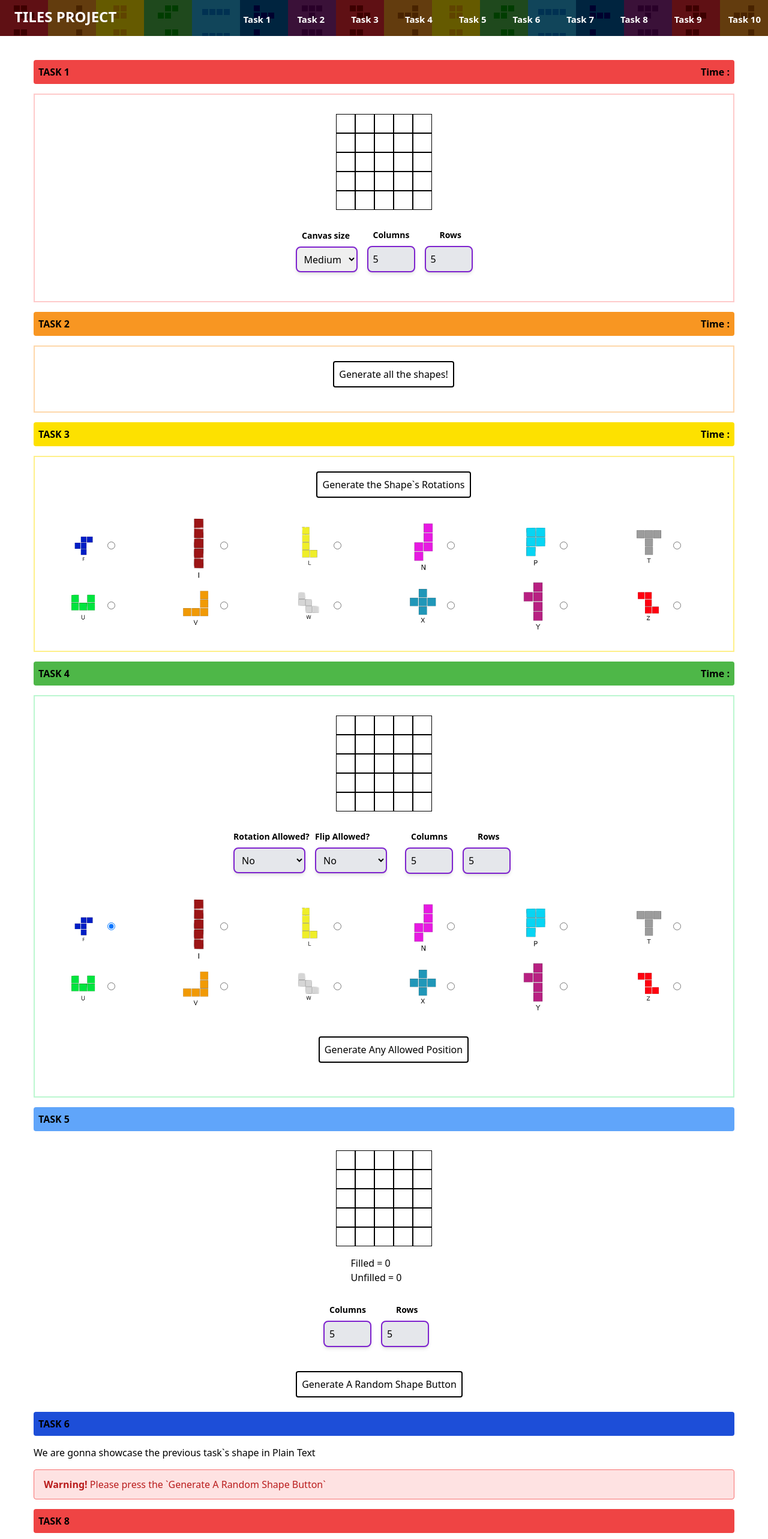
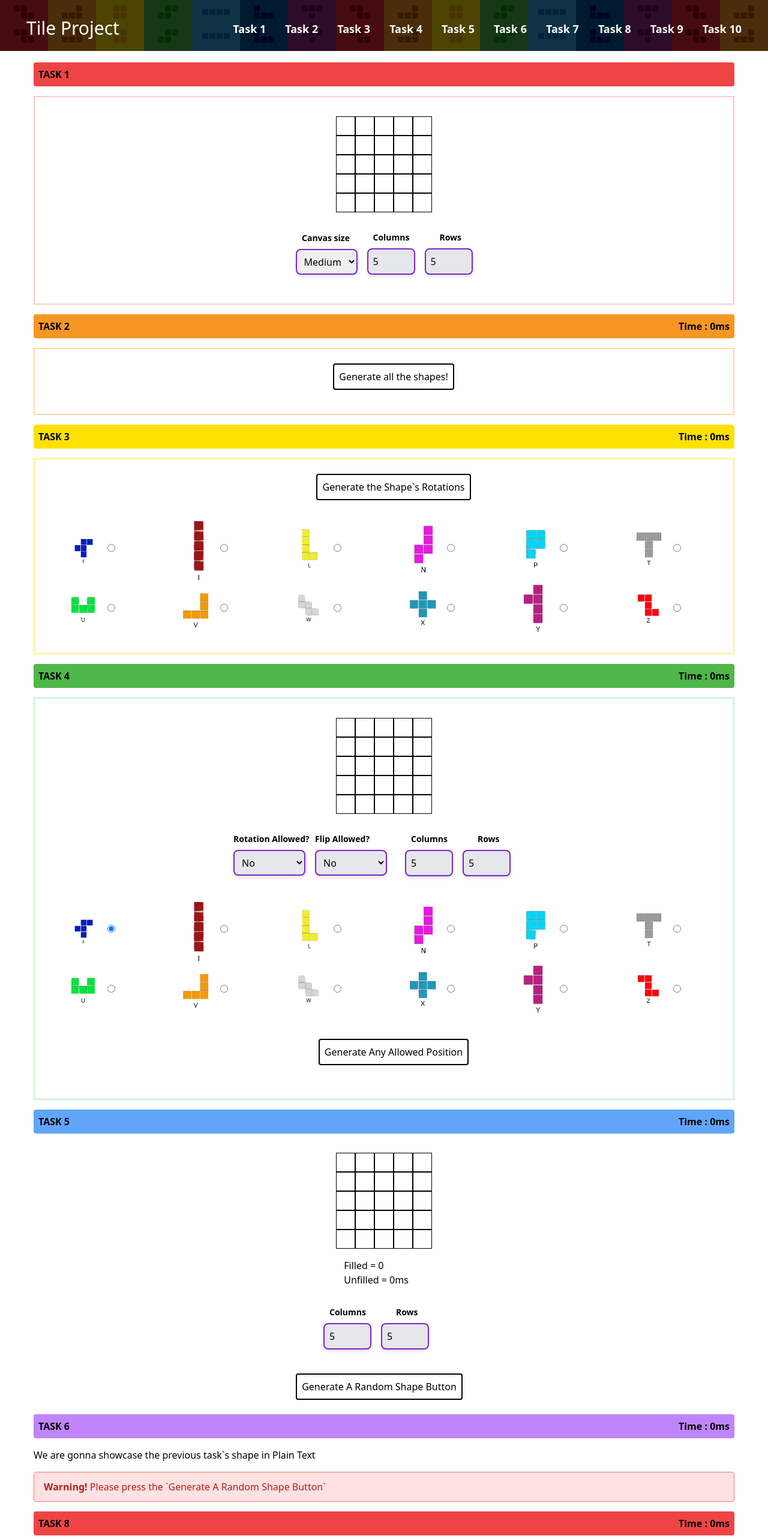
Before and after one commit to HyperPunkss/tetris-tiler-frontend, a Next.js app: page / in a window 1280 px wide. Shown: the top 2566 px of the page at 60% size. Built offline with nearby package versions, Linux system fonts and the light colour scheme.

Commit message:
Minor changes. Started working on TasksTable on Task9

```diff
--- a/components/Header.jsx
+++ b/components/Header.jsx
@@ -1,8 +1,8 @@
-import Hamburger from "hamburger-react";
 import Link from "next/link";
-import React, { useState } from "react";
+import { Fade as Hamburger } from "hamburger-react";
+import { useEffect, useState } from "react";
 
-function Header({ links }) {
+function HeaderBar({ links }) {
     const [hamburgerMenu, setHamburgerMenu] = useState(false);
     const [hamburgerMenuIsOpen, setHamburgerMenuIsOpen] = useState(false);
 
@@ -15,55 +15,41 @@ function Header({ links }) {
     }
 
     return (
-        <>
-            <div className="bg-[#D40D1D] h-[60px] custom-img sticky left-0 top-0 w-full">
-                <div className="flex justify-between items-start ml-6 ">
-                    <div className="absolute top-0 bottom-0 right-0 left-0 bg-black/60 z-10 h-[60px]" />
-                    <h1 className="pt-3 text-white font-semibold text-2xl z-20">TILES PROJECT</h1>
-                    <ul className="hidden gap-8 lg:flex lg:gap- mt-[1px] mr-1 rounded-md h-[56px] z-20">
-                        {/* <li className="pt-4 text-[15px] font-semibold text-white z-20 pl-4">TASK 1</li>
-                        <li className="pt-4 text-[15px] font-semibold text-white z-20">TASK 2</li>
-                        <li className="pt-4 text-[15px] font-semibold text-white z-20">TASK 3</li>
-                        <li className="pt-4 text-[15px] font-semibold text-white z-20">TASK 4</li>
-                        <li className="pt-4 text-[15px] font-semibold text-white z-20">TASK 5</li>
-                        <li className="pt-4 text-[15px] font-semibold text-white z-20">TASK 6</li>
-                        <li className="pt-4 text-[15px] font-semibold text-white z-20">TASK 7</li>
-                        <li className="pt-4 text-[15px] font-semibold text-white z-20">TASK 8</li>
-                        <li className="pt-4 text-[15px] font-semibold text-white z-20 ">TASK 9</li>
-                        <li className="pt-4 text-[15px] font-semibold text-white z-20 pr-4">TASK 10</li> */}
-
+        <div className="fixed left-0 top-0 w-full ease-in duration-300 z-50 h-[85px] custom-img-dark">
+            <div className="max-w-[1240px] m-auto flex justify-between items-center p-8 text-white md:p-6">
+                <Link href="/">
+                    <h1 className=" text-[20px] lg:text-[30px]">Tile Project</h1>
+                </Link>
+                <ul className="hidden gap-5 md:gap-[11px] lg:gap-8 md:flex">
                     {links.map((link) => (
-                            <li key={link.target} className="pt-4 text-[15px] font-semibold text-white z-20 mr-1">
+                        <li key={link.target} className="pt-1 text-[15px] font-semibold text-white z-20 ">
                             <Link href={`/#${link.target}`} className="text-white hover:text-[#c591db]">
-                                    <h1 className="p-1">{link.label}</h1>
+                                <h1 className="text-[18px]">{link.label}</h1>
                             </Link>
                         </li>
                     ))}
                 </ul>
+
                 {/* Mobile Button */}
                 <div
-                        className="block cursor-pointer lg:hidden p-2 z-20"
+                    className="-my-8 block z-[2] cursor-pointer md:hidden "
                     onClick={() => {
                         hamburgerMenuHandler();
                         setHamburgerMenuIsOpen(!hamburgerMenuIsOpen);
                     }}
                 >
                     {hamburgerMenuIsOpen === true ? (
-                            <div>
-                                <Hamburger color="#ffffff" toggle={setHamburgerMenuIsOpen} toggled={hamburgerMenuIsOpen} size={25} />
-                            </div>
+                        <Hamburger toggle={setHamburgerMenuIsOpen} toggled={hamburgerMenuIsOpen} size={25} />
                     ) : (
-                            <div>
-                                <Hamburger color="#ffffff" toggle={setHamburgerMenuIsOpen} toggled={hamburgerMenuIsOpen} size={25} />
-                            </div>
+                        <Hamburger toggle={setHamburgerMenuIsOpen} toggled={hamburgerMenuIsOpen} size={25} />
                     )}
                 </div>
                 {/* Mobile Menu */}
                 <div
                     className={
                         hamburgerMenu
-                                ? "absolute top-0 left-0 right-0 bottom-0 flex justify-center items-center w-full h-screen custom-img-dark text-center ease-in duration-300 lg:hidden"
-                                : "absolute top-0 left-[100%] right-0 bottom-0 flex justify-center items-center w-full h-screen bg-gray-200 text-center ease-in duration-300 lg:hidden custom-img-dark"
+                            ? "absolute top-0 left-0 right-0 bottom-0 flex justify-center items-center w-full h-screen custom-img-dark text-center ease-in duration-300 md:hidden"
+                            : "absolute top-0 left-[100%] right-0 bottom-0 flex justify-center items-center w-full h-screen custom-img-dark text-center ease-in duration-300 md:hidden"
                     }
                 >
                     <ul>
@@ -85,8 +71,7 @@ function Header({ links }) {
                 </div>
             </div>
         </div>
-        </>
     );
 }
 
-export default Header;
+export default HeaderBar;
--- /dev/null
+++ b/components/TasksTable.jsx
@@ -0,0 +1,42 @@
+function TasksTable() {
+    return (
+        <>
+            <div className="flex justify-center items-center mx-auto w-[700px] overflow-x-auto mt-2 rounded-md">
+                <table className="w-full text-sm text-left text-white ">
+                    <thead className="text-sm uppercase table-head-img border-yellow-400 text-white">
+                        <tr>
+                            <th scope="col" className="px-6 py-3">
+                                Tasks
+                            </th>
+                            <th scope="col" className="px-6 py-3">
+                                Times
+                            </th>
+                        </tr>
+                    </thead>
+                    <tbody>
+                        <tr className="border-b bg-[#b3b2b1] ">
+                            <th scope="row" className="px-6 py-4 whitespace-nowrap text-black font-medium">
+                                Apple MacBook Pro 17"
+                            </th>
+                            <td className="px-6 py-4 text-black font-semibold">Silver</td>
+                        </tr>
+                        <tr className="border-b bg-[#b3b2b1] ">
+                            <th scope="row" className="px-6 py-4  whitespace-nowrap text-black font-medium ">
+                                Microsoft Surface Pro
+                            </th>
+                            <td className="px-6 py-4 text-black font-semibold">White</td>
+                        </tr>
+                        <tr className="bg-[#b3b2b1]">
+                            <th scope="row" className="px-6 py-4 whitespace-nowrap font-medium text-black">
+                                Magic Mouse 2
+                            </th>
+                            <td className="px-6 py-4 text-black font-semibold">Black</td>
+                        </tr>
+                    </tbody>
+                </table>
+            </div>
+        </>
+    );
+}
+
+export default TasksTable;
--- a/pages/index.js
+++ b/pages/index.js
@@ -9,6 +9,7 @@ import LetterPickerUnique from "@/components/Grid Options/LetterPickerUnique";
 import { loadGetInitialProps } from "next/dist/shared/lib/utils";
 import RotationButton from "@/components/Grid Options/RotationButton";
 import FlipButton from "@/components/Grid Options/FlipButton";
+import TasksTable from "@/components/TasksTable";
 
 export default function Home({ links }) {
     const [showAllButton, setShowAllButton] = useState(false);
@@ -23,24 +24,30 @@ export default function Home({ links }) {
     const [uniqueLetterData3, setUniqueLetterData3] = useState("");
     const [uniqueLetterData4, setUniqueLetterData4] = useState("");
     const [blackCellsArray, setBlackCellsArray] = useState([]);
-    const [blackCellsArray4, setBlackCellsArray4] = useState([])
+    const [blackCellsArray4, setBlackCellsArray4] = useState([]);
     const [blackCellsArray5, setBlackCellsArray5] = useState([]);
     const [rotationValue4, setRotationValue4] = useState(false);
     const [flipValue4, setFlipValue4] = useState(false);
     const [showAll, setShowAll] = useState(false);
     const [task5content, setTask5Content] = useState("");
-    const [task8content, setTask8content] = useState("")
+    const [task8content, setTask8content] = useState("");
     const [task5filled, setTask5filled] = useState(0);
     const [task5unfilled, setTask5unfilled] = useState(0);
-    const [perimeterTask8, setPerimeterTask8] = useState(0)
+    const [perimeterTask8, setPerimeterTask8] = useState(0);
     const [task2time, setTask2time] = useState(0);
     const [task3time, setTask3time] = useState(0);
     const [task4time, setTask4time] = useState(0);
     const [task5time, setTask5time] = useState(0);
     const [task8time, setTask8time] = useState(0);
 
+    const [tasksCompleted, setTasksCompleted] = useState([]);
     //TASK 2 - Getting all the shape information from the API
     const [shapes, setShapes] = useState([]);
+
+    useEffect(() => {
+        console.log(tasksCompleted);
+    }, [tasksCompleted])
+
 
     async function task2apiCall() {
         await axios.get("http://matsaki95.ddns.net:8900/api/v1/a2-task").then((response) => {
@@ -56,6 +63,11 @@ export default function Home({ links }) {
         await axios.get("http://matsaki95.ddns.net:8900/api/v1/a3-task/?letter=" + uniqueLetterData3).then((response) => {
             setTask3time(response.data.pop());
             setRotations(response.data);
+            setTasksCompleted((prev) => {
+                const filteredTasks = prev.filter((task) => task.task !== "task3"); // filter out existing task3
+                const newTask = { task: "task3", time: task3time };
+                return [...filteredTasks, newTask]; // add the new task3
+            });
         });
     }
 
@@ -74,7 +86,7 @@ export default function Home({ links }) {
             letter: uniqueLetterData4,
             blackHoles: finalBlackCellsArray,
             allowRotations: rotationValue4,
-            allowFlip: flipValue4
+            allowFlip: flipValue4,
         });
         console.log(task4data);
         let config = {
@@ -94,6 +106,11 @@ export default function Home({ links }) {
             .then((response) => {
                 setTask4time(response.data.pop());
                 setAllowedPositions(response.data);
+                setTasksCompleted((prev) => {
+                    const filteredTasks = prev.filter((task) => task.task !== "task4"); // filter out existing task3
+                    const newTask = { task: "task4", time: task4time };
+                    return [...filteredTasks, newTask]; // add the new task3
+                });
             })
             .catch((error) => {
                 console.log(error);
@@ -109,8 +126,8 @@ export default function Home({ links }) {
         let task5data = JSON.stringify({
             gridSizeX: rowData5,
             gridSizeY: columnData5,
-            blackHoles: finalBlackCellsArray
-        })
+            blackHoles: finalBlackCellsArray,
+        });
         console.log(finalBlackCellsArray);
         // console.log(task5data);
         let config = {
@@ -142,7 +159,9 @@ export default function Home({ links }) {
     // const [shapes, setShapes] = useState([]);
 
     function task8apiCall() {
-         axios.get("http://matsaki95.ddns.net:8900/api/v1/a8-task").then((response) => {
+        axios
+            .get("http://matsaki95.ddns.net:8900/api/v1/a8-task")
+            .then((response) => {
                 const jsonArray = response.data;
                 const firstObject = jsonArray[0];
                 console.log(firstObject);
@@ -150,7 +169,8 @@ export default function Home({ links }) {
                 setTask8content(firstObject.grid);
                 setPerimeterTask8(firstObject.perimeter);
                 setTask8time(firstObject.timer);
-        }).catch((error)=>{
+            })
+            .catch((error) => {
                 console.log(error);
             });
     }
@@ -215,8 +235,8 @@ export default function Home({ links }) {
         setBlackCellsArray(blackCellsArray);
     }
 
-    function handleBlackCellsArray4(blackCellsArray){
-        setBlackCellsArray4(blackCellsArray)
+    function handleBlackCellsArray4(blackCellsArray) {
+        setBlackCellsArray4(blackCellsArray);
     }
 
     function handleBlackCellsArray5(blackCellsArray) {
@@ -247,17 +267,12 @@ export default function Home({ links }) {
         );
     });
 
-    console.log("TASK2 TIME", task2time);
-    console.log("TASK3 TIME", task3time);
-    console.log("TASK4 TIME", task4time);
-    console.log("TASK5 TIME", task5time);
+
     return (
-        <div id="task1" className="my-4 p-2 md:px-6 lg:px-14">
+        <div id="task1" className="my-4 p-2 mt-20 md:px-6 lg:px-14">
             <div className="flex justify-between items-start bg-red-500 p-2 rounded my-4">
                 <h1 className="font-semibold ">TASK 1</h1>
-                <h1 className="font-semibold ">Time : </h1>
             </div>
-
             <div className="border-2 border-red-200 ">
                 <div className="flex flex-col my-4">
                     <div className="flex justify-center items-center">
@@ -278,7 +293,7 @@ export default function Home({ links }) {
             </div>
             <div id="task2" className="flex justify-between items-start bg-[#f89622] p-2 rounded my-4 ">
                 <h1 className="font-semibold">TASK 2</h1>
-                <h1 className="font-semibold">Time :</h1>
+                <h1 className="font-semibold">Time : {task2time}ms</h1>
             </div>
             <div className="border-2 border-orange-200 pb-4">
                 <div className="flex justify-center items-center md:ml-4 lg:ml-8 my-4">
@@ -305,7 +320,7 @@ export default function Home({ links }) {
             </div>
             <div id="task3" className="flex justify-between items-start bg-[#fde100] p-2 rounded my-4">
                 <h1 className="font-semibold">TASK 3</h1>
-                <h1 className="font-semibold">Time : </h1>
+                <h1 className="font-semibold">Time : {task3time}ms </h1>
             </div>
             <div className="border-2 border-yellow-200 pb-4">
                 <div className="flex justify-center items-center md:ml-4 lg:ml-8 my-4">
@@ -337,7 +352,7 @@ export default function Home({ links }) {
 
             <div id="task4" className="flex justify-between items-start bg-[#4eb748] p-2 rounded my-4">
                 <h1 className="font-semibold">TASK 4</h1>
-                <h1 className="font-semibold">Time : </h1>
+                <h1 className="font-semibold">Time : {task4time}ms </h1>
             </div>
             <div className="border-2 border-green-200 pb-4">
                 <div className="flex flex-col my-4 ">
@@ -391,8 +406,10 @@ export default function Home({ links }) {
                     )}
                 </div>
             </div>
-
-            <h1 className="font-semibold bg-blue-400 p-2 rounded my-4">TASK 5</h1>
+            <div id="task5" className="flex justify-between items-start bg-blue-400 p-2 rounded my-4">
+                <h1 className="font-semibold">TASK 5</h1>
+                <h1 className="font-semibold">Time : {task5time}ms </h1>
+            </div>
             <div className="flex flex-col my-4">
                 <div className="flex justify-center items-center">
                     <Grid
@@ -407,7 +424,7 @@ export default function Home({ links }) {
                 <div className="flex justify-center items-center mr-10 mt-4">
                     <div className="ml-[14px]">
                         <p>Filled = {task5filled}</p>
-                        <p>Unfilled = {task5unfilled}</p>
+                        <p>Unfilled = {task5unfilled}ms</p>
                     </div>
                 </div>
                 <div className="flex justify-center items-center mr-10 mt-4">
@@ -423,14 +440,17 @@ export default function Home({ links }) {
                     </button>
                 </div>
             </div>
-            <h1 className="font-semibold bg-blue-700 p-2 rounded my-4">TASK 6</h1>
+            <div id="task6" className="flex justify-between items-start bg-purple-400 p-2 rounded my-4">
+                <h1 className="font-semibold">TASK 6</h1>
+                <h1 className="font-semibold">Time : {task5time}ms</h1>
+            </div>
             <div>
                 <p className="font">We are gonna showcase the previous task`s shape in Plain Text</p>
                 {task5content.length === 0 ? (
-                    <div class="bg-red-100 border border-red-400 text-red-700 px-4 py-3 mt-4 rounded relative" role="alert">
-                        <strong class="font-bold">Warning! </strong>
-                        <span class="block sm:inline">Please press the `Generate A Random Shape Button`</span>
-                        <span class="absolute top-0 bottom-0 right-0 px-4 py-3"></span>
+                    <div className="bg-red-100 border border-red-400 text-red-700 px-4 py-3 mt-4 rounded relative" role="alert">
+                        <strong className="font-bold">Warning! </strong>
+                        <span className="block sm:inline">Please press the `Generate A Random Shape Button`</span>
+                        <span className="absolute top-0 bottom-0 right-0 px-4 py-3"></span>
                     </div>
                 ) : (
                     <div className="bg-gray-200 text-center p-2 mx-auto w-[300px] mt-2">
@@ -438,7 +458,10 @@ export default function Home({ links }) {
                     </div>
                 )}
             </div>
-            <h1 className="font-semibold bg-red-500 p-2 rounded my-4">TASK 8</h1>
+            <div id="task8" className="flex justify-between items-start bg-red-500 p-2 rounded my-4">
+                <h1 className="font-semibold">TASK 8</h1>
+                <h1 className="font-semibold">Time : {task8time}ms</h1>
+            </div>
             <div className="flex justify-center items-center">
                 <Grid
                     onHandleBlackCellsArray={handleBlackCellsArray}
@@ -457,7 +480,9 @@ export default function Home({ links }) {
                     Generate a shape and Calculate the Perimeter
                 </button>
             </div>
-            <h1 className="font-semibold bg-[#f89622] p-2 rounded my-4">TASK 9</h1>
+            <div id="task9" className="flex justify-between items-start bg-[#f89622] p-2 rounded my-4">
+                <h1 className="font-semibold">TASK 9</h1>
+            </div>
             <div>
                 <p>
                     The Function has already been showing some of the times on the previous Headers, but we will show all the times here
@@ -465,18 +490,15 @@ export default function Home({ links }) {
                 </p>
                 {task2time === undefined || task3time === undefined || task4time === undefined || task5time === undefined ? (
                     <>
-                        <div class="bg-red-100 border border-red-400 text-red-700 px-4 py-3 mt-4 rounded relative" role="alert">
-                            <strong class="font-bold">Warning! </strong>
-                            <span class="block sm:inline">Please run all the tasks to be able to see each task time </span>
-                            <span class="absolute top-0 bottom-0 right-0 px-4 py-3"></span>
+                        <div className="bg-red-100 border border-red-400 text-red-700 px-4 py-3 mt-4 rounded relative" role="alert">
+                            <strong className="font-bold">Warning! </strong>
+                            <span className="block sm:inline">Please run all the tasks to be able to see each task time </span>
+                            <span className="absolute top-0 bottom-0 right-0 px-4 py-3"></span>
                         </div>
                     </>
                 ) : (
                     <>
-                        <p>Task 2 time: {task2time}ms</p>
-                        <p>Task 3 time: {task3time}ms</p>
-                        <p>Task 4 time: {task4time}ms</p>
-                        <p>Task 5 time: {task5time}ms</p>
+                        <TasksTable />
                     </>
                 )}
             </div>
```
Also changed, not shown: styles/globals.css (+12 -3 lines), styles/icons/tetris-banner-dark-full.png (added). Lines whose indentation alone changed are shown as unchanged.
